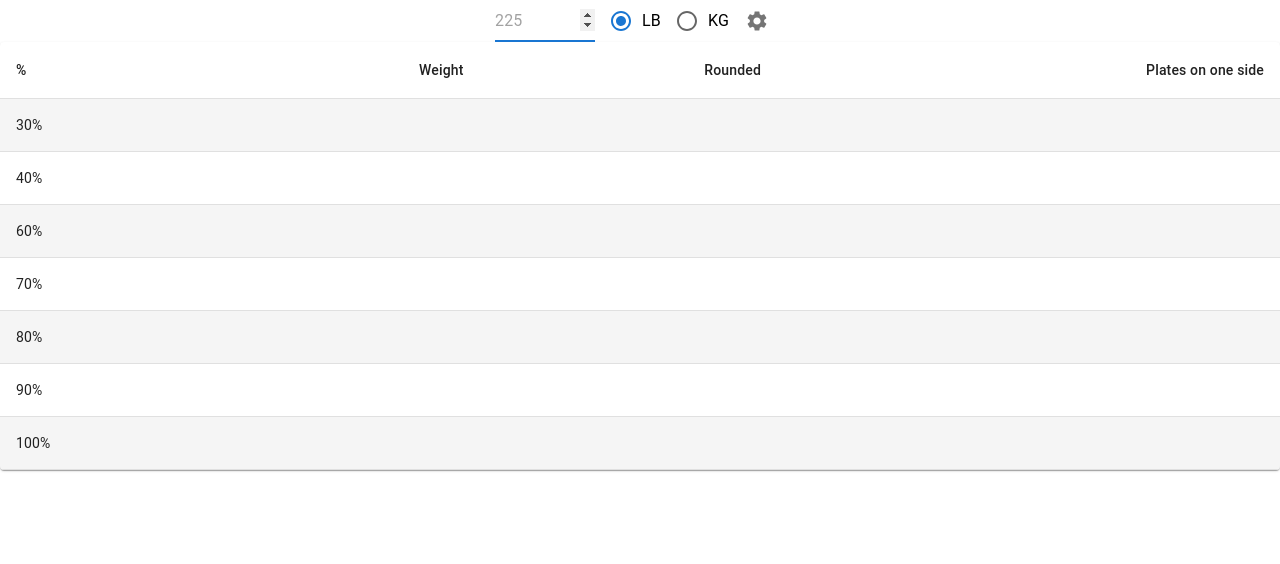
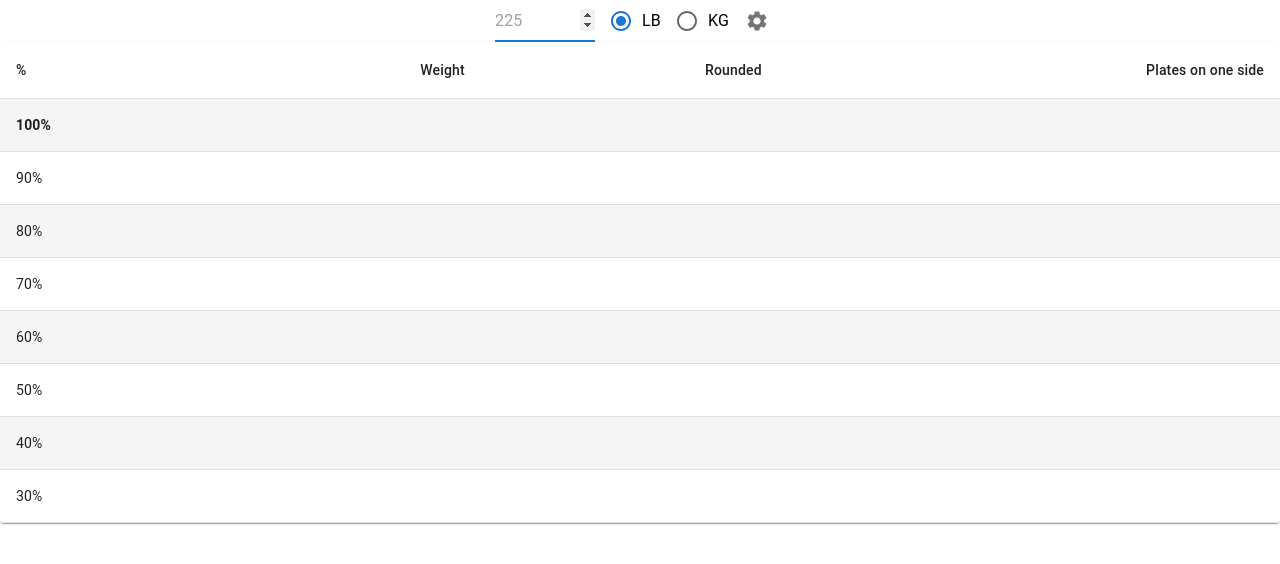
Before and after one commit to esoh/myplatecalculator.com, a React (Create React App) app in the folder webapp/: page / in a window 1280 px wide. Shown: the top 564 px of the page. Built offline with nearby package versions, Linux system fonts and the light colour scheme.

Commit message:
feat: reverse the order so that 100% is on top

```diff
--- a/webapp/public/index.html
+++ b/webapp/public/index.html
@@ -7,7 +7,7 @@
     <meta name="theme-color" content="#000000" />
     <meta
       name="description"
-      content="Plate Calculator"
+      content="My Plate Calculator - Calculate the weight plates on the barbell"
     />
     <link rel="apple-touch-icon" href="%PUBLIC_URL%/logo192.png" />
     <!--
--- a/webapp/src/App.js
+++ b/webapp/src/App.js
@@ -143,24 +143,27 @@ function Main() {
             </TableRow>
           </TableHead>
           <TableBody>
-            {jumpConfig.values.map((percent, i) => (
+            {[1, ...jumpConfig.values].map((percent, i) => {
+              const boldStyle = percent === 1 ? { fontWeight: 'bold' } : undefined;
+              return (
                 <TableRow key={percent} className={classes.tableRow}>
-                <TableCell component="th" scope="row">
+                  <TableCell component="th" scope="row" style={boldStyle}>
                     {`${percent * 100}%`}
                   </TableCell>
-                <TableCell align="right">
+                  <TableCell align="right" style={boldStyle}>
                     {isNaN(number) ? '' : parseFloat((percent * number).toFixed(2)).toString()}
                   </TableCell>
-                <TableCell align="right">
+                  <TableCell align="right" style={boldStyle}>
                     {isNaN(number) ? '' : roundToNearest(percent * number, minPlate * 2).toString()}
                   </TableCell>
                   <TableCell align="right">
-                  <Typography style={{whiteSpace: 'pre-line'}}>
+                    <Typography style={{whiteSpace: 'pre-line', ...boldStyle}}>
                       {isNaN(number) ? '' : toPlates(roundToNearest(percent * number, minPlate * 2), unit)}
                     </Typography>
                   </TableCell>
                 </TableRow>
-            ))}
+              )
+            })}
           </TableBody>
         </Table>
       </TableContainer>
--- a/webapp/src/constants.js
+++ b/webapp/src/constants.js
@@ -19,12 +19,12 @@ export const JUMP_CONFIG = {
   DEFAULT: {
     key: "DEFAULT",
     label: '10% increments',
-    values: [0.3, 0.4, 0.6, 0.7, 0.8, 0.9, 1],
+    values: [0.9, 0.8, 0.7, 0.6, 0.5, 0.4, 0.3],
   },
   MATT_GARY: {
     key: "MATT_GARY",
     label: 'Matt Gary Warmup %s',
-    values: [0.475, 0.60, 0.725, 0.825, 0.9, 0.96, 1],
+    values: [0.96, 0.9, 0.825, 0.725, 0.60, 0.475],
   },
 }
 
```
Lines whose indentation alone changed are shown as unchanged.
